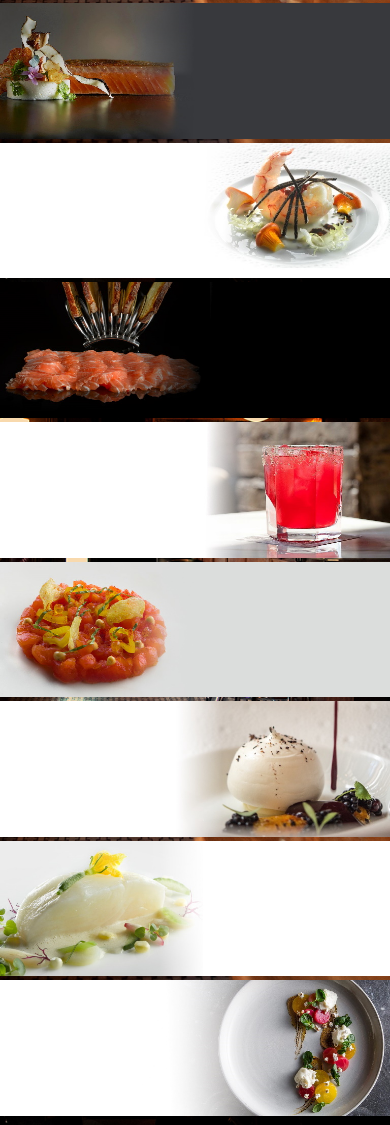
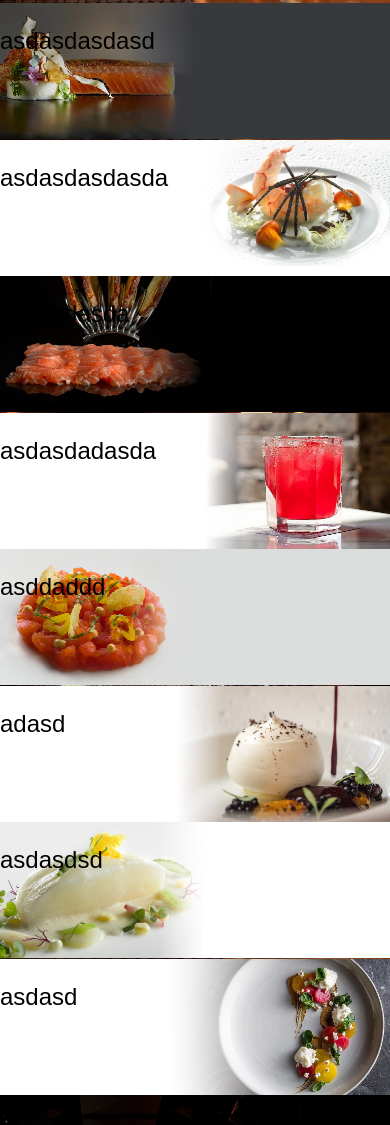
Before and after one commit to silveray47/restaurant, a plain HTML site: page index.html in a window 390 px wide. Shown: the part 2360-3485 px from the top of the page. Drawn offline with Linux system fonts and the light colour scheme.

Commit message:
mobile_menu_BG_fix

```diff
--- a/index.html
+++ b/index.html
@@ -87,7 +87,6 @@
         </div>
 
     </div>
-    <!-- <img class="back_img" src="./img/bacgrounds/back2.jpg" alt=""> -->
     <div id="win2" class="window"> </div>
 
     <div class="menu" id="menu_div">
@@ -182,41 +181,32 @@
     </div>
     <div class="mobile_menu" id="mobile_menu_cont">
         <div class="mobile_menu_items" id="item1">
-            <img class="mobile_menu_items" id="item1" src="./img/mobile_menu/item1.jpg" alt="">
             <p class="mobile_menu_items">asdasdasdasd</p>
         </div>
         <div class="mobile_menu_items" id="item2">
-            <img class="mobile_menu_items" id="item2" src="./img/mobile_menu/item2 .jpg" alt="">
             <p class="mobile_menu_items">asdasdasdasda</p>
         </div>
         <div class="mobile_menu_items" id="item3">
-            <img class="mobile_menu_items" id="item3" src="./img/mobile_menu/item3 .jpg" alt="">
             <p class="mobile_menu_items">asdasdasda</p>
         </div>
         <div class="mobile_menu_items" id="item4">
-            <img class="mobile_menu_items" id="item4" src="./img/mobile_menu/item4.jpg" alt="">
             <p class="mobile_menu_items">asdasdadasda</p>
         </div>
         <div class="mobile_menu_items" id="item5">
-            <img class="mobile_menu_items" id="item5" src="./img/mobile_menu/item5.jpg" alt="">
             <p class="mobile_menu_items">asddaddd</p>
         </div>
         <div class="mobile_menu_items" id="item6">
-            <img class="mobile_menu_items" id="item6" src="./img/mobile_menu/item6.jpg" alt="">
             <p class="mobile_menu_items">adasd</p>
         </div>
         <div class="mobile_menu_items" id="item7">
-            <img class="mobile_menu_items" id="item7" src="./img/mobile_menu/item7.jpg" alt="">
             <p class="mobile_menu_items">asdasdsd</p>
         </div>
         <div class="mobile_menu_items" id="item8">
-            <img class="mobile_menu_items" id="item8" src="./img/mobile_menu/item8.jpg" alt="">
             <p class="mobile_menu_items">asdasd</p>
         </div>
 
     </div>
 
-    <!-- <img class="back_img" src="./img/bacgrounds/bak3.jpg" alt=""> -->
     <div id="win3" class="window"> </div>
 
     <div class="Contact" id="Contact_div">
--- a/stayl.css
+++ b/stayl.css
@@ -247,15 +247,39 @@ h1.menu{
     max-height: fit-content;
     margin: 0%;
     position: relative;
+    background-repeat: no-repeat;
+    background-size: contain;
+    height: 0;
+    padding-bottom: 35%;
 }
-img.mobile_menu_items {
-    width: 100%;
-    height: auto;
-    position: relative;
+div.mobile_menu_items#item1{
+    background-image:url(./img/mobile_menu/item1.jpg);
+}
+div.mobile_menu_items#item2{
+    background-image:url(./img/mobile_menu/item2\ .jpg);
+}
+div.mobile_menu_items#item3{
+    background-image:url(./img/mobile_menu/item3\ .jpg);
+}
+div.mobile_menu_items#item4{
+    background-image:url(./img/mobile_menu/item4.jpg);
+}
+div.mobile_menu_items#item5{
+    background-image:url(./img/mobile_menu/item5.jpg);
+}
+div.mobile_menu_items#item6{
+    background-image:url(./img/mobile_menu/item6.jpg);
+}
+div.mobile_menu_items#item7{
+    background-image:url(./img/mobile_menu/item7.jpg);
+}
+div.mobile_menu_items#item8{
+    background-image:url(./img/mobile_menu/item8.jpg);
+}
 
-}
-.mobile_menu_items p{
+p.mobile_menu_items{
     position: absolute;
+    font-size: 24px;
 }
 .FQA{
 
@@ -300,7 +324,6 @@ i.social_media{
 
 
 #up_btn {
-
     position: fixed;
     bottom: 20px;
     right: 30px;
```
